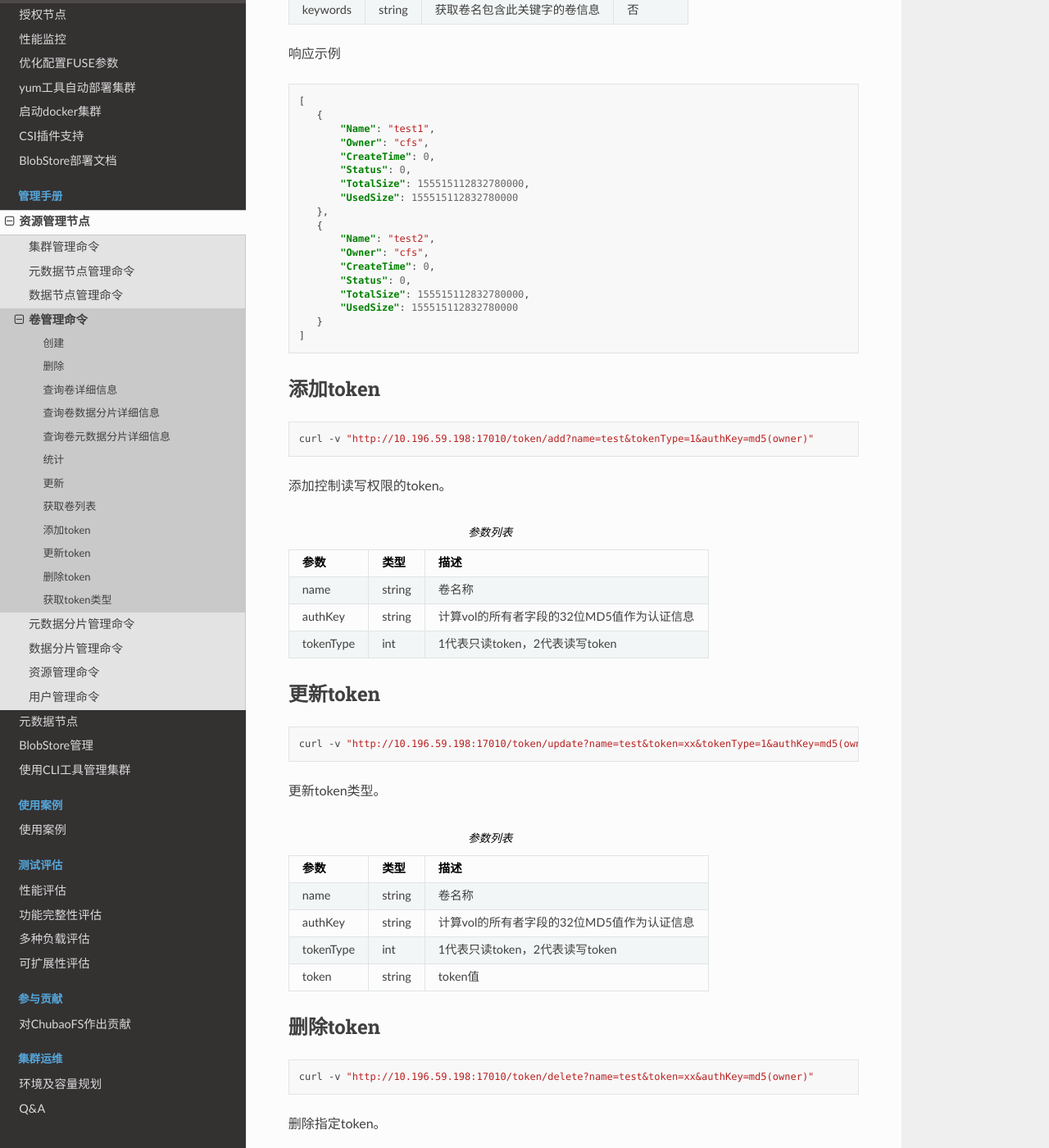
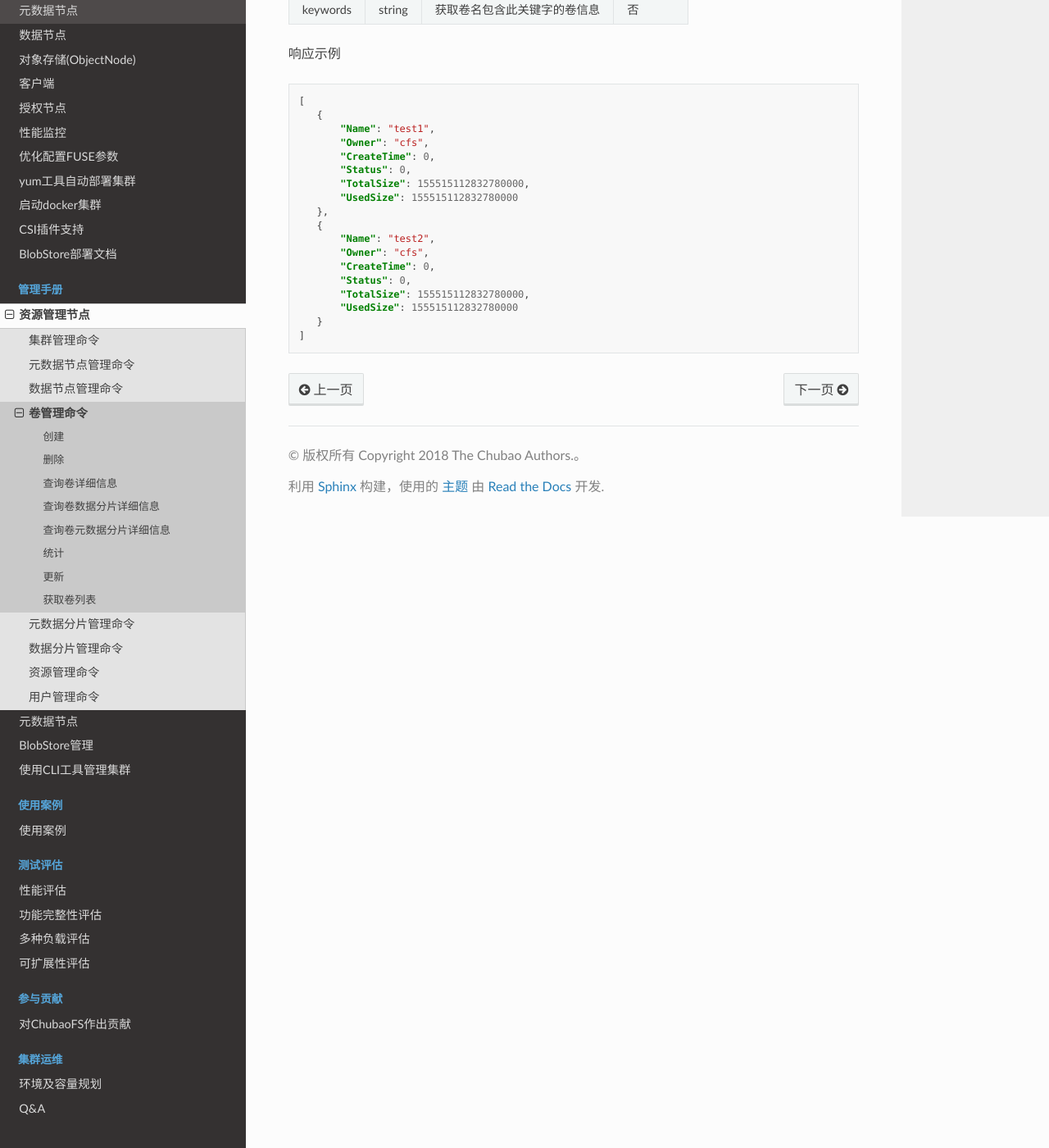
Before and after one commit to cubefs/docs-zh, a Sphinx documentation site: the page built from docs/source/admin-api/master/volume.rst, in a window 1280 px wide and 1400 px high, scrolled down 4434 px. Shown: the whole window at 82% size. Built offline with Sphinx 7.4.7 and the Read the Docs theme 2.0.0, drawn with Linux system fonts in a browser that asks for light colours; some of the changed text lies outside the part shown.

Commit message:
update docs.volume manage command

```diff
--- a/docs/source/admin-api/master/volume.rst
+++ b/docs/source/admin-api/master/volume.rst
@@ -230,80 +230,3 @@
            "UsedSize": 155515112832780000
        }
     ]
-
-添加token
-----------
-
-.. code-block:: bash
-
-   curl -v "http://10.196.59.198:17010/token/add?name=test&tokenType=1&authKey=md5(owner)"
-
-添加控制读写权限的token。
-
-.. csv-table:: 参数列表
-   :header: "参数", "类型", "描述"
-
-   "name", "string", "卷名称"
-   "authKey", "string", "计算vol的所有者字段的32位MD5值作为认证信息"
-   "tokenType", "int", "1代表只读token，2代表读写token"
-
-
-更新token
-----------
-
-.. code-block:: bash
-
-   curl -v "http://10.196.59.198:17010/token/update?name=test&token=xx&tokenType=1&authKey=md5(owner)"
-
-更新token类型。
-
-.. csv-table:: 参数列表
-   :header: "参数", "类型", "描述"
-
-   "name", "string", "卷名称"
-   "authKey", "string", "计算vol的所有者字段的32位MD5值作为认证信息"
-   "tokenType", "int", "1代表只读token，2代表读写token"
-   "token", "string", "token值"
-
-
-删除token
-----------
-
-.. code-block:: bash
-
-   curl -v "http://10.196.59.198:17010/token/delete?name=test&token=xx&authKey=md5(owner)"
-
-删除指定token。
-
-.. csv-table:: 参数列表
-   :header: "参数", "类型", "描述"
-
-   "name", "string", "卷名称"
-   "authKey", "string", "计算vol的所有者字段的32位MD5值作为认证信息"
-   "token", "string", "待删除的token值"
-
-
-获取token类型
---------------
-
-.. code-block:: bash
-
-   curl -v "http://10.196.59.198:17010/token/get?name=test&token=xx"
-
-获取指定token的类型。
-
-.. csv-table:: 参数列表
-   :header: "参数", "类型", "描述"
-
-   "name", "string", "卷名称"
-   "token", "string", "token值"
-
-响应示例
-
-.. code-block:: json
-
-   {
-       "TokenType":2,
-       "Value":"siBtuF9hbnNqXzJfMTU48si3nzU4MzE1Njk5MDM1NQ==",
-       "VolName":"test"
-   }
```
